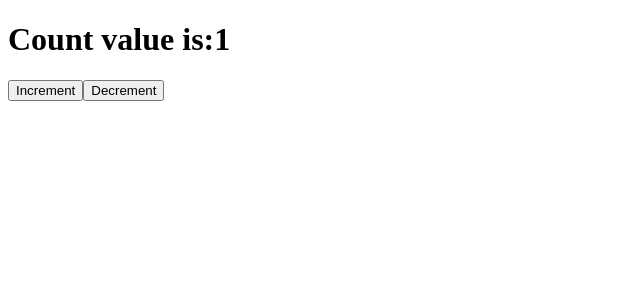
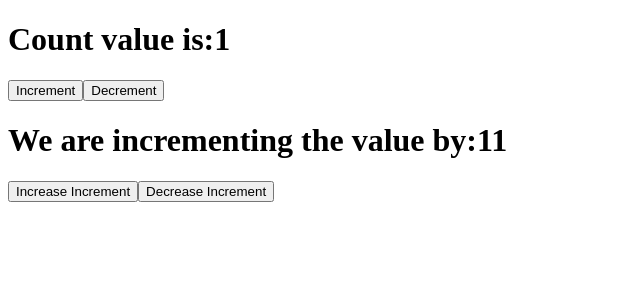
Before and after one commit to shreyapokhrel/intern, a React (Vite) app in the folder react/: page / in a window 1280 px wide. Shown: the top 300 px of the page, without its empty margins (0-640 px from the left). Built offline with nearby package versions, Linux system fonts and the light colour scheme.

Commit message:
state variable

```diff
--- a/react/src/components/Counter.jsx
+++ b/react/src/components/Counter.jsx
@@ -1,17 +1,29 @@
 import { useState } from "react";
 export default function Counter() {
   const [count, setCount] = useState(1);
+  const [incrementBy, setIncrementBy] =useState(1);
+ // const [decrementBy, setDecrementBy] =useState(1);
+
   function Increment() {
-    setCount(count + 1);
+    setCount(count + incrementBy);
   }
   function Decrement() {
-    setCount(count - 1);
+    setCount(count - incrementBy);
   }
+  function increaseIncrement() {
+    setIncrementBy(incrementBy + 1);
+  }
+    function decreaseIncrement() {
+        setIncrementBy(incrementBy - 1);
+    }
   return (
     <div>
       <h1>Count value is:{count}</h1>
       <button onClick={Increment}>Increment</button>
        <button onClick={Decrement}>Decrement</button>
+       <h1>We are incrementing the value by:1{incrementBy}</h1>
+       <button onClick={increaseIncrement}>Increase Increment </button>
+       <button onClick={decreaseIncrement}>Decrease Increment</button>
     </div>
   );
 }
```
